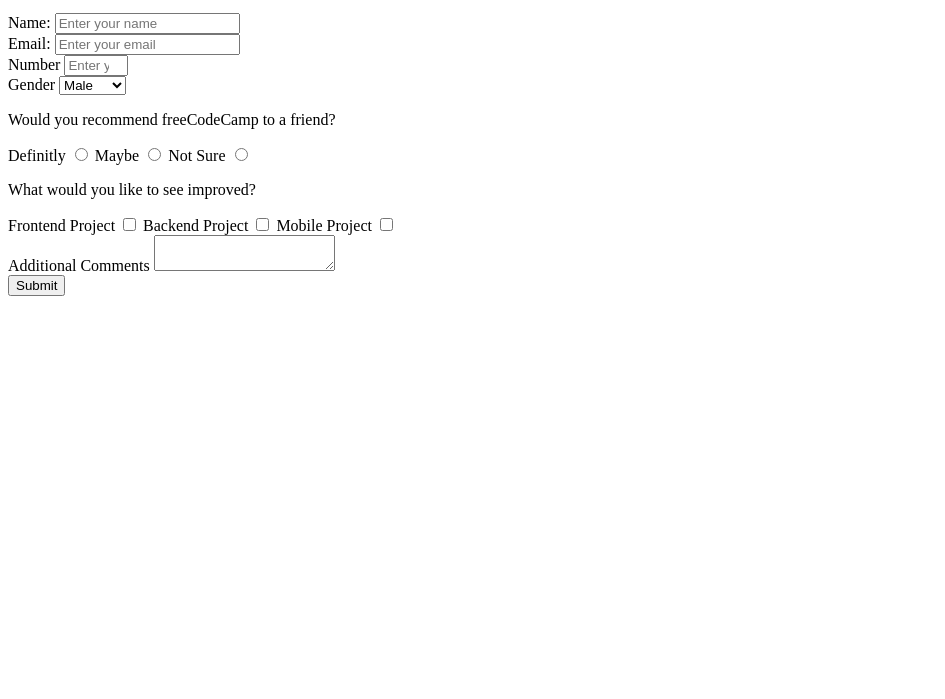
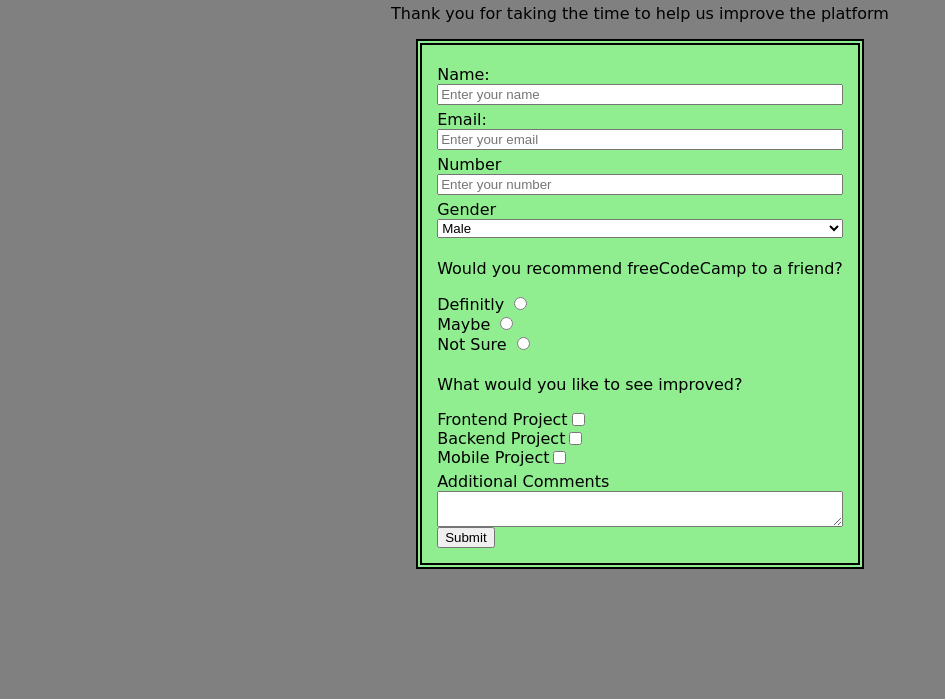
Before and after one commit to habibmhamadi/microverse-survey-form, a plain HTML site: page index.html in a window 1280 px wide. Shown: the part 101-800 px from the top of the page, without its empty margins (0-945 px from the left). Drawn offline with Linux system fonts and the light colour scheme.

Commit message:
Added styling with css

```diff
--- a/css/style.css
+++ b/css/style.css
@@ -0,0 +1,23 @@
+body{
+  display:flex ;
+  justify-content: center;
+  flex-direction: column;
+  align-items: center;
+  font-family: cursive;
+  background-color: grey;
+}
+form{
+  background-color: lightgreen;
+  border: 6px double black;
+  padding: 15px;
+}
+.form-group{
+  display: flex;
+  flex-direction: column;
+margin-top: 5px;
+
+}
+.checkbox-group{
+  display:flex;
+
+}
--- a/index.html
+++ b/index.html
@@ -36,27 +36,38 @@
       </div>
 
       <div class="form-group">
+
         <p>Would you recommend freeCodeCamp to a friend?</p>
+        <div>
         <label>Definitly</label>
         <input type="radio" name="user-recommend" value="definitly"/>
+      </div>
+      <div>
         <label>Maybe</label>
         <input type="radio"  name="user-recommend" value="maybe"/>
+      </div>
+      <div>
         <label>Not Sure</label>
         <input type="radio"  name="user-recommend" value="not_sure"/>
+      </div>
       </div>
 
 
       <div class="form-group">
         <p>What would you like to see improved?</p>
 
+<div class="checkbox-group">
         <label>Frontend Project</label>
         <input name="prefer" value="front-end-projects" type="checkbox" class="input-checkbox">
-
+</div>
+<div class="checkbox-group">
         <label>Backend Project</label>
         <input name="prefer" value="backend-end-projects" type="checkbox" class="input-checkbox">
-
+</div>
+<div class="checkbox-group">
         <label>Mobile Project</label>
         <input name="prefer" value="mobile-end-projects" type="checkbox" class="input-checkbox">
+      </div>
       </div>
 
       <div class="form-group">
```
